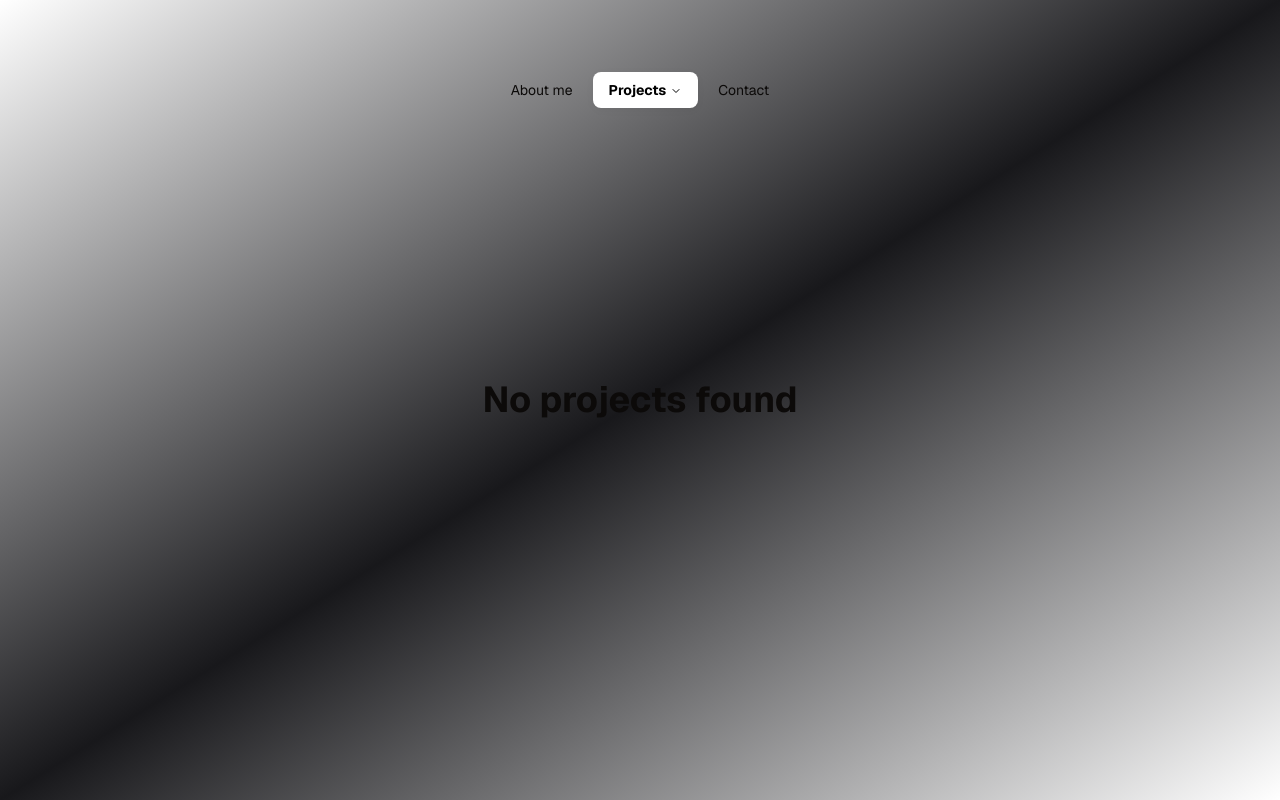
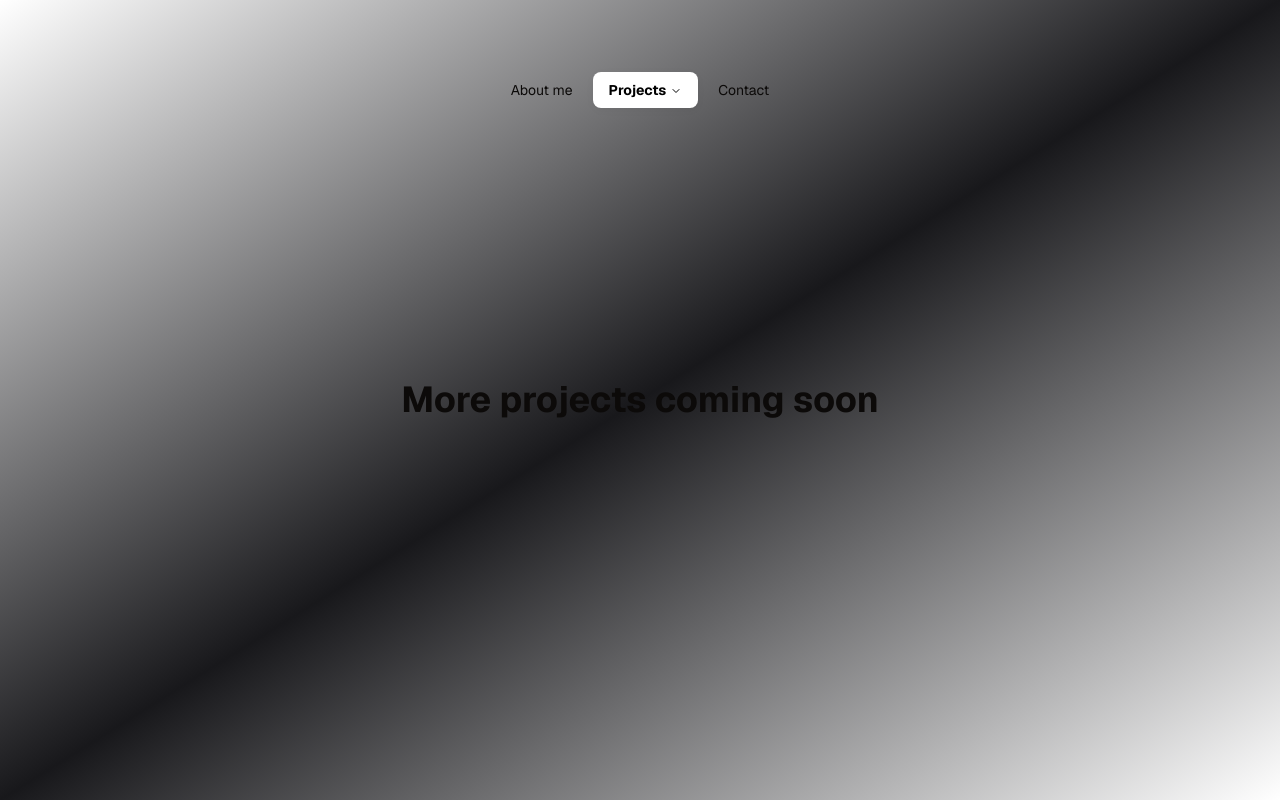
Before and after one commit to victorggonzalez/victorggonzalez.github.io, a Next.js app: page /projects/1 in a window 1280 px wide. Built offline with nearby package versions, Linux system fonts and the light colour scheme.

Commit message:
fix default message

```diff
--- a/src/app/projects/[id]/page.tsx
+++ b/src/app/projects/[id]/page.tsx
@@ -21,7 +21,7 @@ export default function ProjectPage({
   if (!projects.length) {
     return (
       <main>
-        <h1 className="text-4xl font-bold">No projects found</h1>
+        <h1 className="text-4xl font-bold">More projects coming soon</h1>
       </main>
     );
   }
```
